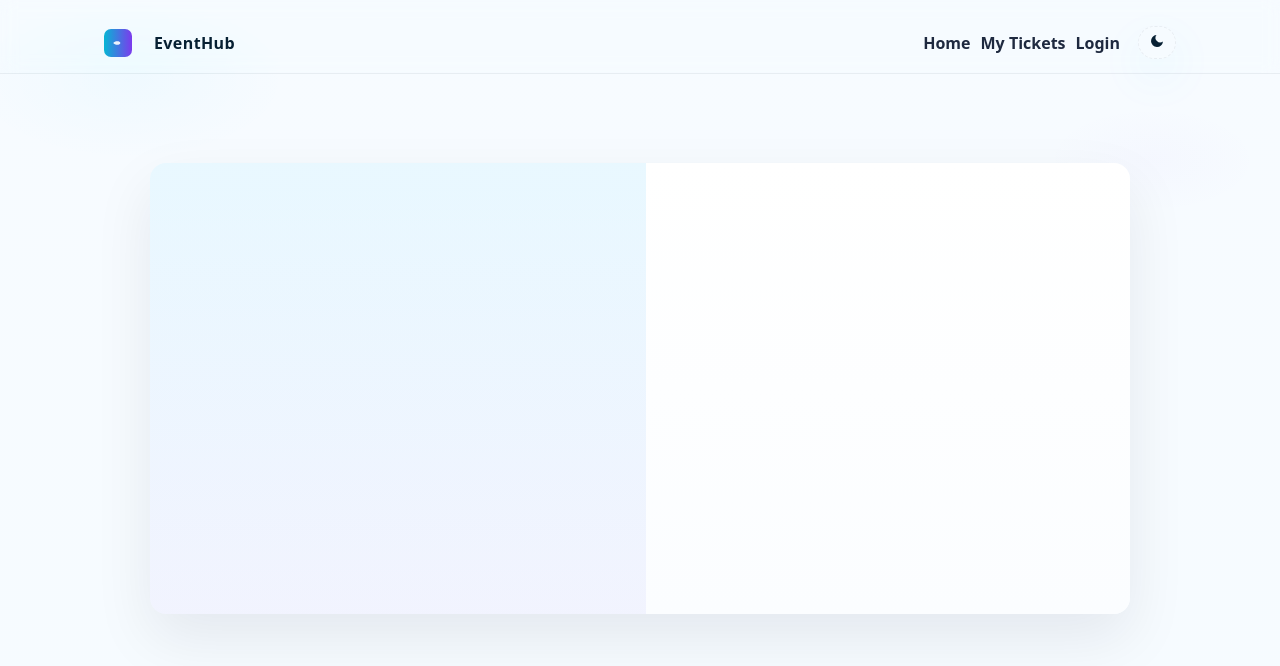
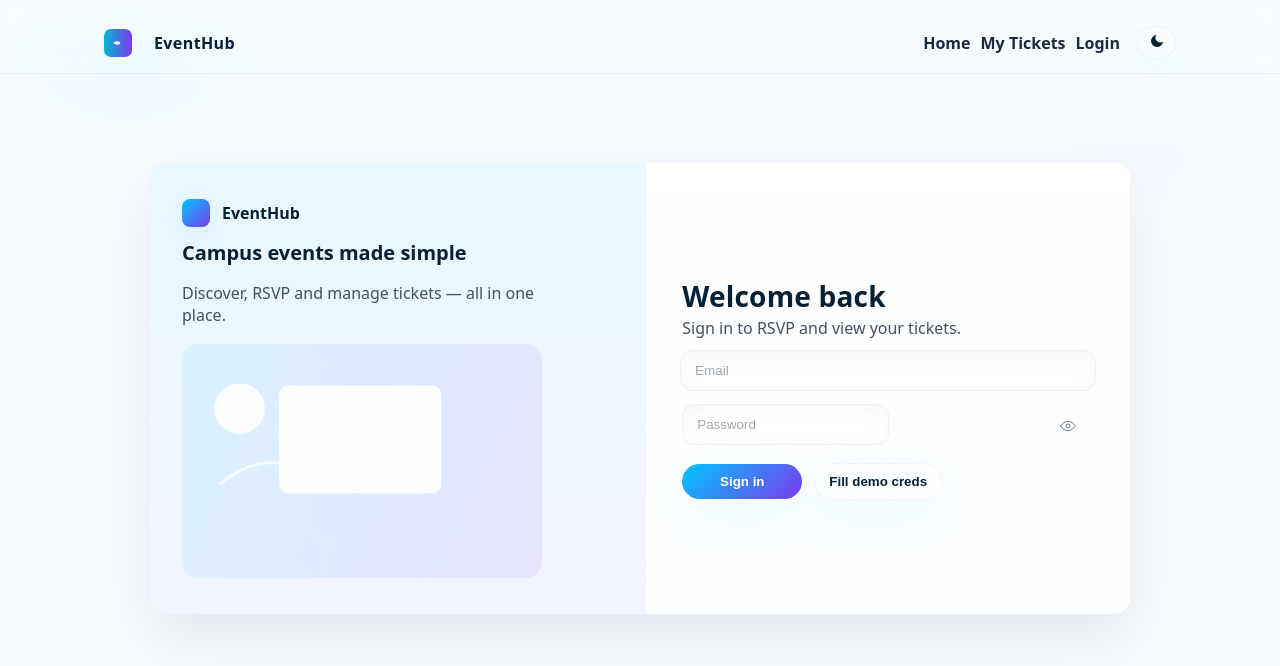
Before and after one commit to nxxis/event-hub, a React (Vite) app in the folder apps/client/: page /login in a window 1280 px wide. Shown: the top 666 px of the page. Built offline with nearby package versions, Linux system fonts and the light colour scheme; no server answers.

Commit message:
feat(login): demo pulse, entrance stager, sign-in success micro-animation

```diff
--- a/apps/client/src/pages/Login.jsx
+++ b/apps/client/src/pages/Login.jsx
@@ -15,6 +15,8 @@ export default function Login() {
   const emailRef = useRef(null);
   const [mounted, setMounted] = useState(false);
   const { push: pushToast } = useToast();
+  const [demoCopied, setDemoCopied] = useState(false);
+  const [success, setSuccess] = useState(false);
 
   const submit = (e) => {
     e.preventDefault();
@@ -22,11 +24,12 @@ export default function Login() {
     setLoading(true);
     login(form)
       .then(({ token, user }) => {
+        // show a tiny success animation, then navigate
         localStorage.setItem('token', token);
+        setSuccess(true);
         setAuth({ user, loading: false });
-        // redirect back to where user came from, if provided
         const dest = location?.state?.from || '/';
-        nav(dest);
+        setTimeout(() => nav(dest), 220);
       })
       .catch((e) => setErr(e?.response?.data?.message || 'Login failed'))
       .finally(() => setLoading(false));
@@ -45,7 +48,7 @@ export default function Login() {
       <div className="login-card" style={{ maxWidth: 980, width: '96%' }}>
         <div className="login-panel">
           <div className="login-left-panel">
-            <div className="auth-hero">
+              <div className={`auth-hero ${mounted ? 'enter' : ''}`}>
               <div className="brand-visual">
                 <span className="brand-badge" />
                 <div className="brand-title">EventHub</div>
@@ -71,7 +74,7 @@ export default function Login() {
           </div>
 
           <div className="login-right-panel">
-            <form className="auth-form" onSubmit={submit}>
+            <form className={`auth-form ${mounted ? 'enter' : ''}`} onSubmit={submit}>
               <div className="auth-heading">
                 <div className="h1">Welcome back</div>
                 <div className="subtle">Sign in to RSVP and view your tickets.</div>
@@ -95,21 +98,29 @@ export default function Login() {
               {err && <div role="alert" className="auth-error">{err}</div>}
 
               <div className="auth-actions">
-                <button className="btn primary" type="submit" disabled={loading} aria-busy={loading}>
+                <button className={`btn primary ${success ? 'success' : ''}`} type="submit" disabled={loading || success} aria-busy={loading}>
                   {loading ? <span className="btn-spinner" aria-hidden="true" /> : null}
-                  <span className="btn-label">{loading ? 'Signing in…' : 'Sign in'}</span>
+                  {success ? (
+                    <svg width="16" height="16" viewBox="0 0 24 24" fill="none" aria-hidden="true"><path d="M20 6L9 17l-5-5" stroke="#fff" strokeWidth="2" strokeLinecap="round" strokeLinejoin="round"/></svg>
+                  ) : null}
+                  <span className="btn-label">{loading ? 'Signing in…' : success ? 'Success' : 'Sign in'}</span>
                 </button>
-                <button className="btn ghost" type="button" onClick={async () => {
+                <button className={`btn ghost ${demoCopied ? 'copied' : ''}`} type="button" onClick={async () => {
                   const creds = 'student@demo.com:Student123!';
+                  let copied = false;
                   try {
                     await navigator.clipboard.writeText(creds);
                     pushToast({ type: 'success', message: 'Demo credentials copied to clipboard' });
+                    copied = true;
                   } catch (e) {
-                    // fallback: still fill the form
                     pushToast({ type: 'error', message: 'Could not copy to clipboard — filled the fields instead' });
                   }
                   setForm({ email: 'student@demo.com', password: 'Student123!' });
                   setErr('');
+                  if (copied) {
+                    setDemoCopied(true);
+                    setTimeout(() => setDemoCopied(false), 900);
+                  }
                 }}>Fill demo creds</button>
               </div>
             </form>
--- a/apps/client/src/styles/globals.css
+++ b/apps/client/src/styles/globals.css
@@ -423,6 +423,14 @@ body {
 .pw-toggle svg { color: var(--muted); }
 .btn-spinner { width: 16px; height: 16px; border-radius: 50%; display:inline-block; }
 .btn.primary .btn-spinner { margin-right: 6px; }
+
+/* demo button pulse */
+.btn.ghost.copied { animation: demo-pulse 720ms cubic-bezier(.2,.9,.2,1); }
+@keyframes demo-pulse { 0% { transform: scale(1); } 40% { transform: scale(1.06); } 100% { transform: scale(1); } }
+
+/* success state for primary button */
+.btn.primary.success { background: linear-gradient(90deg,#16a34a 0%, #10b981 100%); box-shadow: 0 14px 40px rgba(16,185,129,0.12); }
+.btn.primary.success .btn-label { color: #fff; }
 
 /* Top progress bar (route navigation) */
 .top-progress {
```
